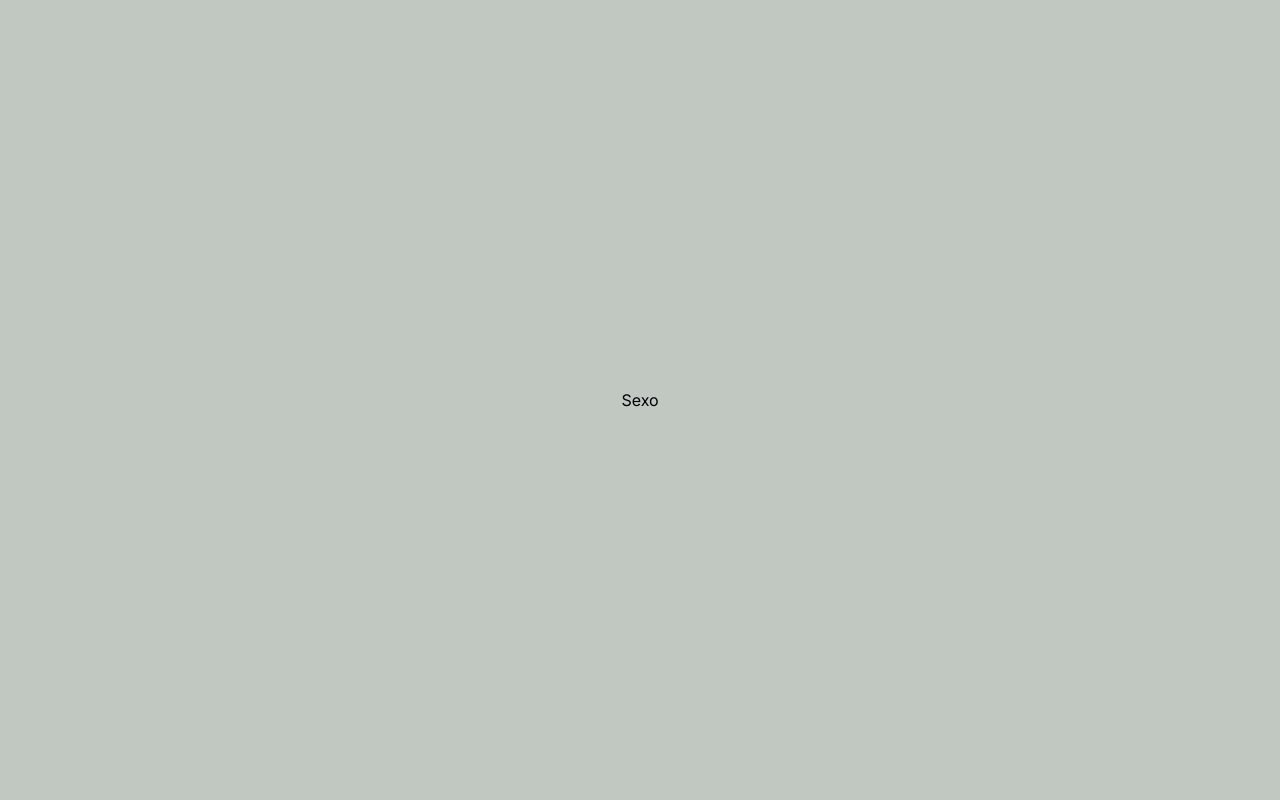
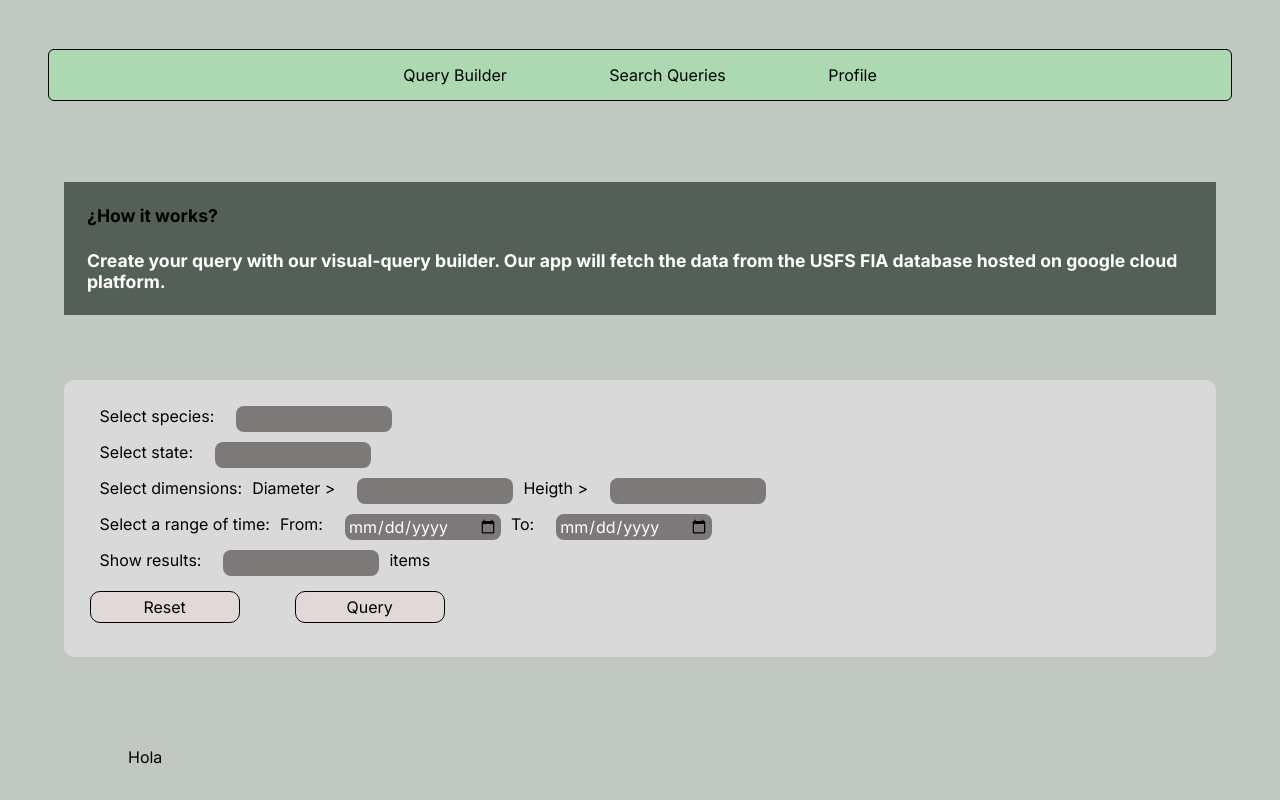
Before and after one commit to JcortesJ/second-quiz, a Next.js app in the folder frontend/: page /queryRun in a window 1280 px wide. Built offline with nearby package versions, Linux system fonts and the light colour scheme.

Commit message:
queryBuilderComponent

```diff
--- /dev/null
+++ b/frontend/components/infoDiv.tsx
@@ -0,0 +1,15 @@
+import type { NextPage } from 'next'
+import Head from 'next/head'
+import styles from '../styles/Home.module.css'
+
+const InfoDiv = (props:string[]) =>{
+    return(
+      <div className={styles.infoDiv}>
+        <h4>{props[0]}</h4>
+        <h4>{props[1]}</h4>
+      </div>
+
+    );
+}
+
+export default InfoDiv;
--- /dev/null
+++ b/frontend/components/navbar.tsx
@@ -0,0 +1,24 @@
+import type { NextPage } from 'next'
+import Head from 'next/head'
+import styles from '../styles/Home.module.css'
+
+const NavBar = () =>{
+    return(
+        <ul className={styles.desktopMenu}>
+           <div>
+           <li className={styles.itemsMenu}>
+              <a href="./queryRun" >Query Builder</a>
+            </li >
+            <li className={styles.itemsMenu}>
+                <a href="/querySearch">Search Queries</a>
+            </li>
+            <li className={styles.itemsMenu}>
+                <a href="/profile">Profile</a>
+            </li>
+           </div>
+        </ul>
+
+    );
+}
+
+export default NavBar;
--- /dev/null
+++ b/frontend/components/queryBuilder.tsx
@@ -0,0 +1,29 @@
+import type { NextPage } from 'next'
+import Head from 'next/head'
+import styles from '../styles/Home.module.css'
+
+const QueryBuilder = () =>{
+    return(
+        <form className={styles.Qformulary}>
+            <div><label>Select species: </label> <input id={"speciesInput"} type={'text'} className={styles.finput} /> </div>
+            <div><label>Select state: </label> <input id={"stateInput"} type={'text'} className={styles.finput} /></div>
+            <div><label>Select dimensions: </label>
+             <label>Diameter {'>'} </label> <input id={"diameterInput"} type={'number'} className={styles.finput} />
+             <label>Heigth {'>'} </label> <input id={"heigthInput"} type={'number'} className={styles.finput} />
+             </div>
+            <div><label>Select a range of time: </label>
+            <label>From:</label> <input id={"intimeInput"} type={'date'} className={styles.finput} />
+            <label>To:</label> <input id={"fintimeInput"} type={'date'} className={styles.finput} /></div>
+
+            <div><label>Show results:</label> <input id={"limitInput"} type={'number'} className={styles.finput} />
+            <label> items</label></div>
+            <div>
+            <button className={styles.formButton}>Reset</button>
+            <button className={styles.formButton}>Query</button>
+            </div>
+        </form>
+
+    );
+}
+
+export default QueryBuilder;
--- a/frontend/pages/queryRun.tsx
+++ b/frontend/pages/queryRun.tsx
@@ -1,19 +1,27 @@
 import type { NextPage } from 'next'
 import Head from 'next/head'
 import styles from '../styles/Home.module.css'
+import NavBar from '../components/navbar';
+import InfoDiv from '../components/infoDiv';
+import QueryBuilder from '../components/queryBuilder';
 
 
 const QueryRun = () =>{
     return(
-
         <div className={styles.fondoNormal}>
               <Head>
         <title>Query UI</title>
         <meta name="description" content="Generated by create next app" />
         <link rel="icon" href="/favicon.ico" />
       </Head>
-            <p>Sexo</p>
+      <NavBar></NavBar>
+           <InfoDiv {...["¿How it works?","Create your query with our visual-query builder. Our app will fetch the data from the USFS FIA database hosted on google cloud platform."]}></InfoDiv>
+            <QueryBuilder></QueryBuilder>
+           <section className={styles.flexRow}>
+        <article>Hola</article>
+      </section>
         </div>
+
     );
 
 }
--- a/frontend/styles/Home.module.css
+++ b/frontend/styles/Home.module.css
@@ -1,3 +1,5 @@
+
+
 
 .main {
   height: 100vh;
@@ -110,6 +112,65 @@
   margin-bottom: 4px;
 }
 
+
+
+.Qformulary{
+  display: grid;
+  grid-template-rows: auto 1fr auto;
+  width: 86%;
+  height: fit-content;
+  border-radius: 10px;
+  padding: 2%;
+  background-color: #D9D9D9;
+  margin-bottom: 2%;
+  /*border: 2px solid red;*/
+}
+
+.Qformulary > div{
+  display: flex;
+  flex-direction: row;
+  align-items: flex-start;
+
+  margin-bottom: 8px;
+}
+
+.Qformulary > div label{
+  font-size: var(--md);
+  font-weight: 200;
+  margin-bottom: 8px;
+  margin-left: 10px;
+}
+
+.formButton{
+  background: #E1D8D8;
+  font-size: var(--md);
+  margin-top: 0.5%;
+  margin-right: 5%;
+  border: 1px solid;
+  border-radius: 10px;
+  padding: 5px;
+  width: 150px;
+  text-align: center;
+}
+.formButton:hover{
+  background-color: bisque;
+}
+
+.finput{
+  background-color: #7E7979;
+  border: none;
+  border-radius: 8px;
+  height: 20px;
+  width: 150px;
+  font-size: var(--md);
+  color:white;
+  margin-left: 2%;
+  padding: 3px;
+
+}
+
+
+
 .input{
   background-color: #E1D8D8;
   border: none;
@@ -121,6 +182,60 @@
 }
 
 
+.desktopMenu{
+  display: flex;
+  flex-direction: row;
+  width: 90%;
+  height: auto;
+  border-radius:6px ;
+  align-items: center;
+  padding: 15px;
+  background-color: var(--hospital-green);
+  border: 1px solid black;
+  list-style: none;
+}
+
+.desktopMenu div{
+  margin: auto;
+  width: 50%;
+  display: flex;
+  flex-direction: row;
+  align-items: center;
+}
+
+
+.itemsMenu {
+  text-align: end;
+  margin: auto;
+}
+
+.itemsMenu:hover{
+  color:darkgreen
+}
+
+.infoDiv{
+  background-color: #546057;
+  display: flex;
+  width: 90%;
+  flex-direction: column;
+  align-items:flex-start;
+}
+
+.infoDiv h4{
+  margin-left: 2%;
+  color:black;
+  font-size: 1.1em;
+
+}
+
+.infoDiv h4:nth-child(2){
+  margin-top: 0;
+  color:white;
+  font-style: normal;
+}
+
+
+
 /*Responsive zone*/
 
 @media (max-width: 600px) {
--- a/frontend/styles/globals.css
+++ b/frontend/styles/globals.css
@@ -1,8 +1,21 @@
 @import url('https://fonts.googleapis.com/css2?family=Inter:wght@400;600;700&display=swap');
+
+
+:root{
+  --very-light-pink : #C7C7C7;
+  --text-input-field: #F7F7F7;
+  --black:#000000;
+  --hospital-green:#ACD9B2;
+  --white:#FFFFFF;
+  --sm: 14px;
+  --md: 16px;
+  --lg: 18px;
+}
 
 html,
 body {
   font-family: 'Inter', sans-serif;
+  background-color:  #C1C8C1;
   padding: 0;
   margin: 0;
   height: 100%;
```
Also changed, not shown: 1 other file (tests, documents, lock files or other folders).
